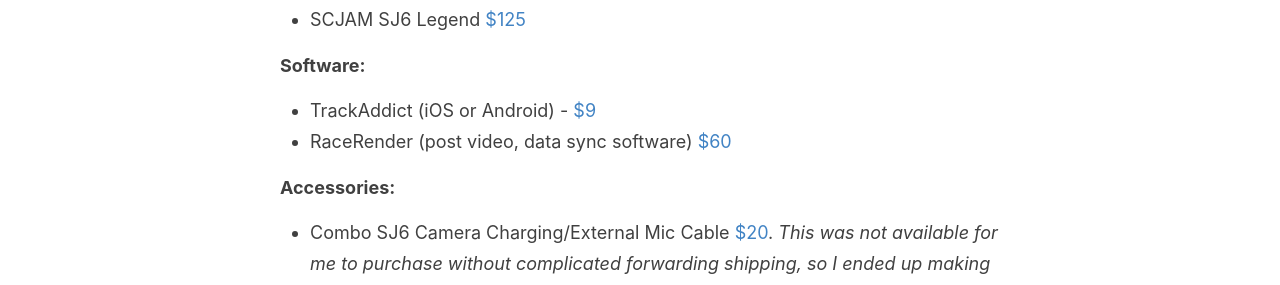
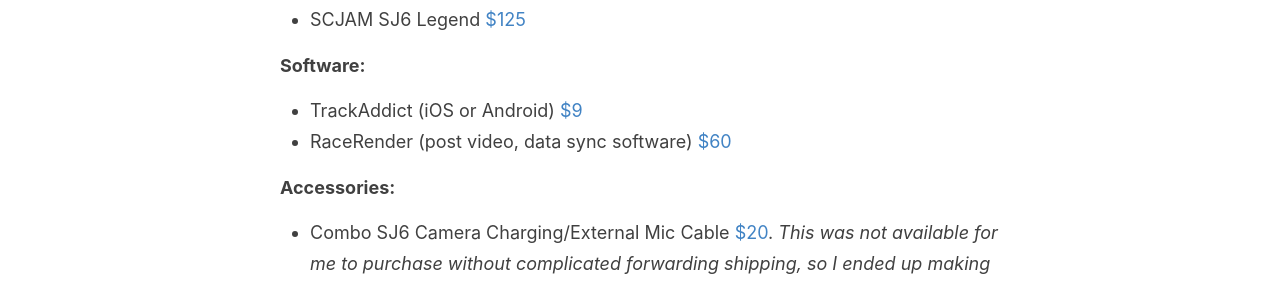
Before and after one commit to dustinsterk/dustinsterk.github.io, a Jekyll site: the page built from _posts/2022-05-18-track-addict-setup.md, in a window 1280 px wide and 900 px high, scrolled down 1141 px. Shown: the part 160-445 px from the top of the window. Built offline with Jekyll 4.4.1, drawn with Linux system fonts in a browser that asks for light colours; our own code applies the rules of GitHub Pages for plain Markdown files; comment, search, counter and statistics services are not loaded.

```diff
--- a/_posts/2022-05-18-track-addict-setup.md
+++ b/_posts/2022-05-18-track-addict-setup.md
@@ -18,7 +18,7 @@ I have been interested in High Performacne Driving (HPDE) events since 2018.  I
 *  SCJAM SJ6 Legend [$125](https://www.bhphotovideo.com/c/product/1437113-REG/sjcam_sj6legend_sj6_legend_4k_action.html){:target="_blank"}
 
 **Software:**
-* TrackAddict (iOS or Android) - [$9](https://racerender.com/TrackAddict/Features.html){:target="_blank"}
+* TrackAddict (iOS or Android) [$9](https://racerender.com/TrackAddict/Features.html){:target="_blank"}
 * RaceRender (post video, data sync software) [$60](https://racerender.com/RR3/Features.html){:target="_blank"}
 
 **Accessories:**
```
